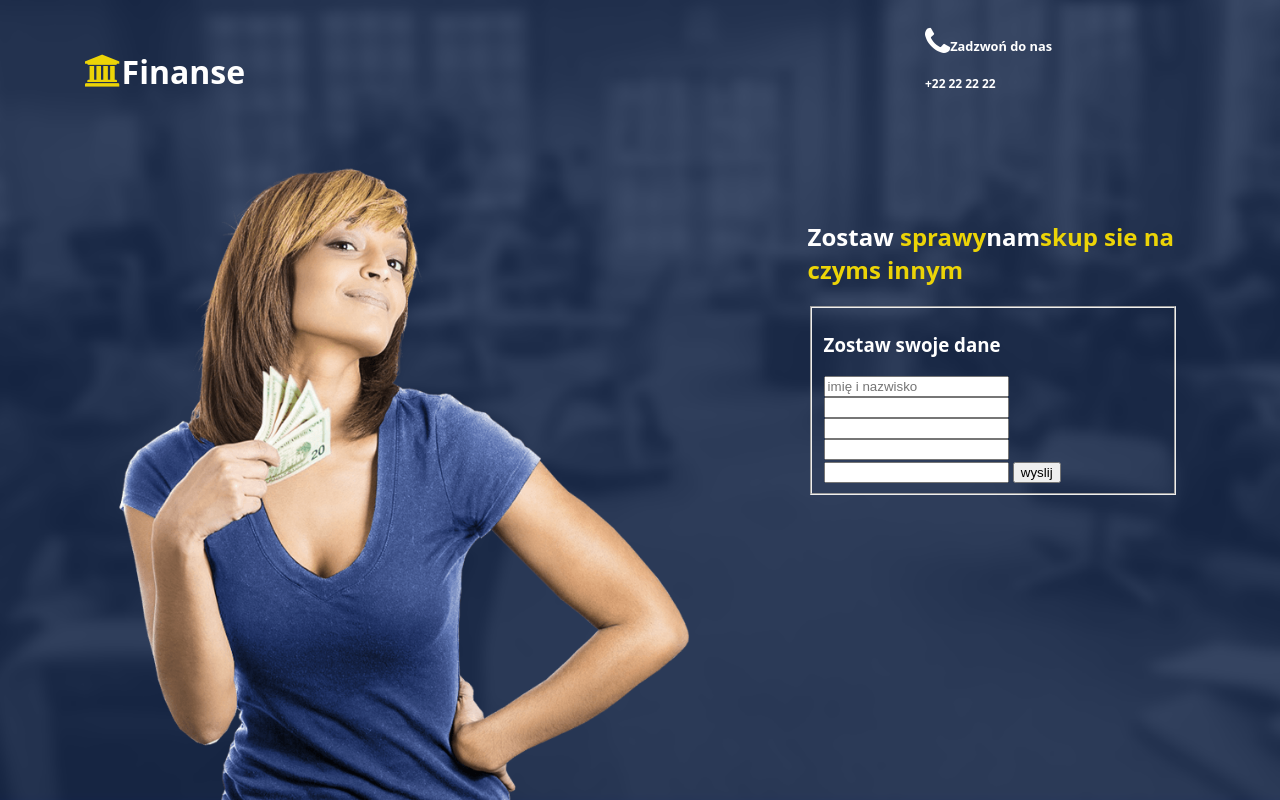
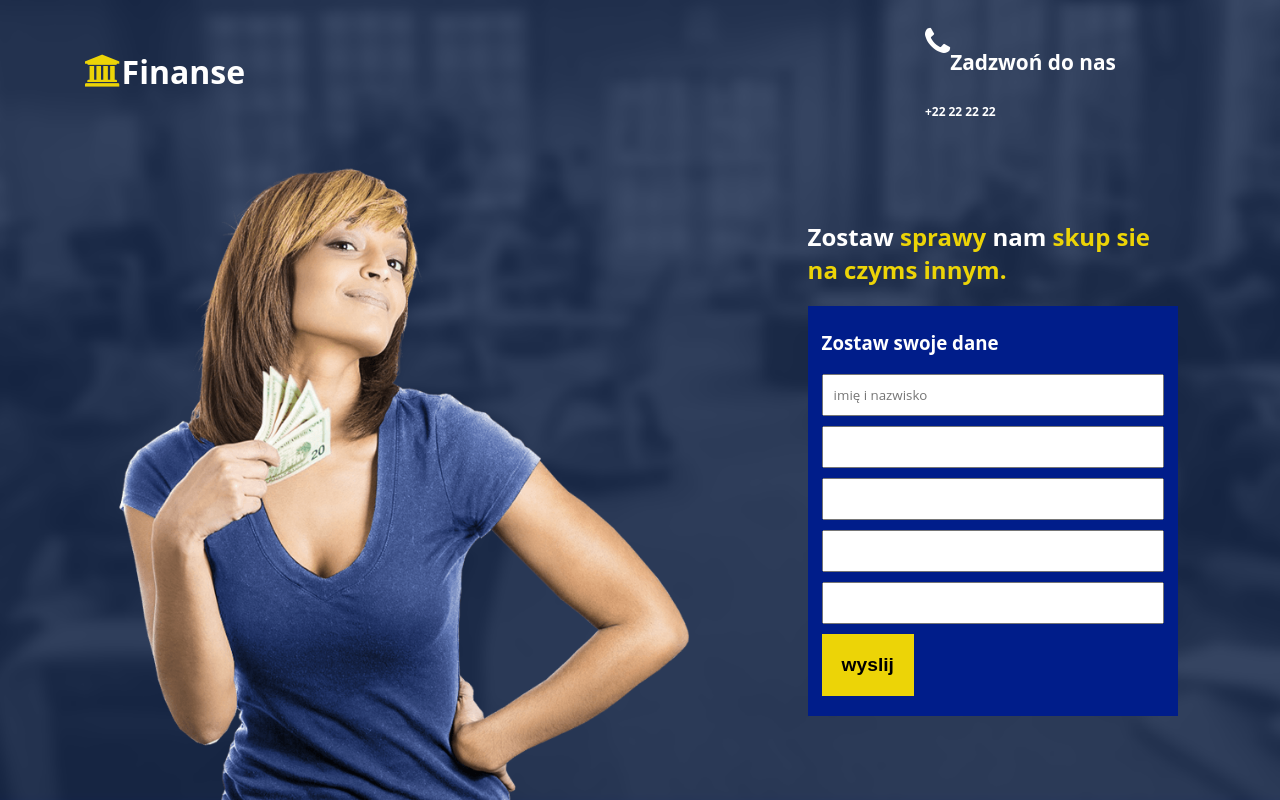
Before and after one commit to pgradkowska/7_sass_landing_page, a website: page app/index.html in a window 1280 px wide. Drawn offline with Linux system fonts and the light colour scheme; files whose address does not match are found by name.

Commit message:
ogolnie dobrze bez footera

```diff
--- a/app/index.html
+++ b/app/index.html
@@ -30,9 +30,9 @@
        <div id='container'>
         <div class='form_section_right'>
             <h2 class="caption">
-                Zostaw <span class="yellow">sprawy</span>nam<span class="yellow">skup sie na czyms innym</span>
+                Zostaw <span class="yellow">sprawy</span> nam <span class="yellow">skup sie na czyms innym.</span>
             </h2>
-            <form action="" id="main-form">
+            <form action="" id="main_form">
                 <fieldset>
                    <h3>Zostaw swoje dane</h3>
                     <input type="text" placeholder="imię i nazwisko" id="form_name">
@@ -40,7 +40,7 @@
                     <input type="text">
                     <input type="text">
                     <input type="text">
-                    <input type='submit' value="wyslij"></submit>
+                    <input type='submit' value="wyslij">
 
                 </fieldset>
             </form>
--- a/app/scss/_form_section.scss
+++ b/app/scss/_form_section.scss
@@ -10,15 +10,15 @@
         @include right-col-elements;
     }
 
-    main_form {
-        bakground-color: $main-color;
+    #main_form {
+        background-color: $main-color;
         fieldset {
             border-style:none;
         }
 
-        input: not([type='submit']), texarea {
+        input:not([type='submit']), textarea {
             @include inputs;
-            margin-bottom:auto;
+            margin-bottom:10px;
             font-family: $main-font;
         }
 
--- a/app/scss/_header.scss
+++ b/app/scss/_header.scss
@@ -39,7 +39,7 @@ header {
         span {
             display: block;
             &.call {
-                font-size:0.8em;
+                font-size:1.3em;
             }
             &.number {
                 font-size: 0.9em;
--- a/app/scss/_mixins.scss
+++ b/app/scss/_mixins.scss
@@ -16,7 +16,7 @@
     width: 100%;
 }
 
-@mixin inpts-submit {
+@mixin inputs-submit {
     padding:20px;
     background-color: $yellow-color;
     font-size: 1.2em;
--- a/app/scss/style.scss
+++ b/app/scss/style.scss
@@ -1,5 +1,6 @@
+@import 'variables';
+@import 'mixins';
 @import 'general';
 @import 'header';
-@import 'mixins';
-@import 'variables';
+
 @import 'form_section';
```
Also changed, not shown: app/css/style.css.
